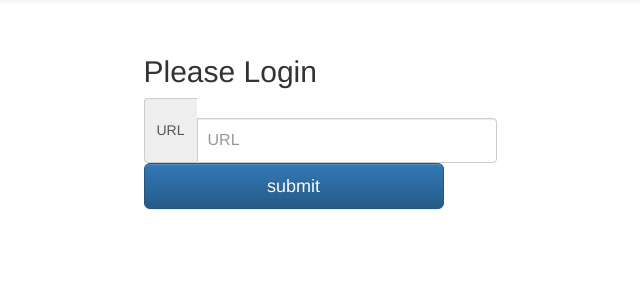
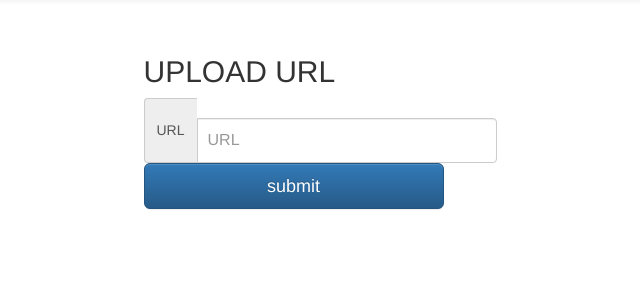
Before and after one commit to s2b140053131020/cpixel, a PHP site: page /get_content.php in a window 1280 px wide. Shown: the part 52-352 px from the top of the page, without its empty margins (204-844 px from the left). Run offline with PHP 8.4, Linux system fonts and the light colour scheme; a user stored in the database is signed in; some libraries are stand-ins or nearby versions.

Commit message:
name changes

```diff
--- a/get_content.php
+++ b/get_content.php
@@ -45,7 +45,7 @@ $username = $_SESSION['username'];
 	</div> -->
 	<div class="col-sm-9">
     <form class="form-signin" method="POST">
-      <h2 class="form-signin-heading">Please Login</h2>
+      <h2 class="form-signin-heading">UPLOAD URL</h2>
       <div class="input-group">
       <span class="input-group-addon" id="basic-addon1">URL</span></br>
         <input type="text" name="url" id="URL" class="form-control" placeholder="URL" required>
```
